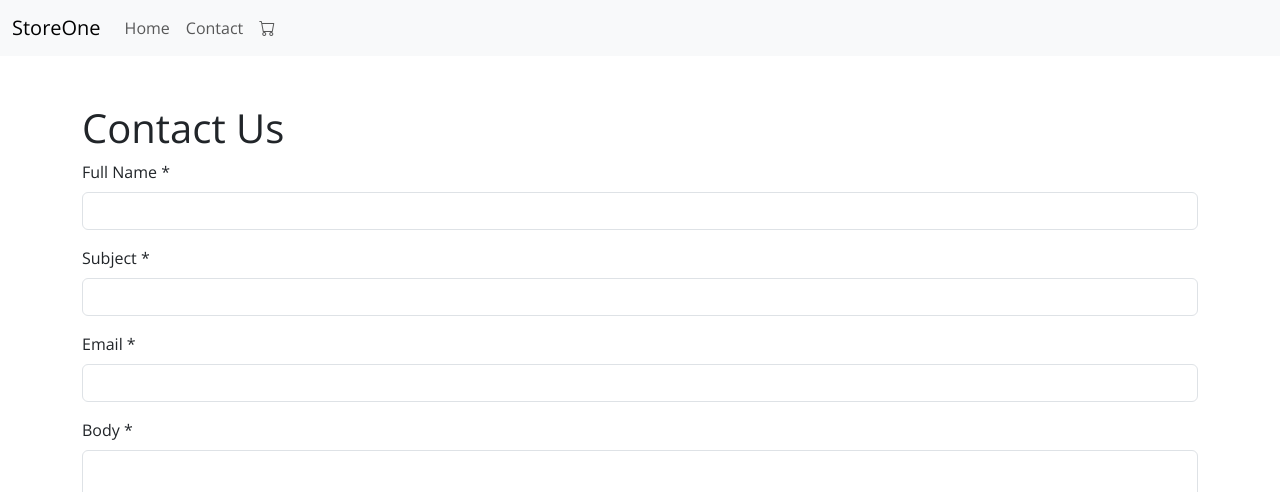
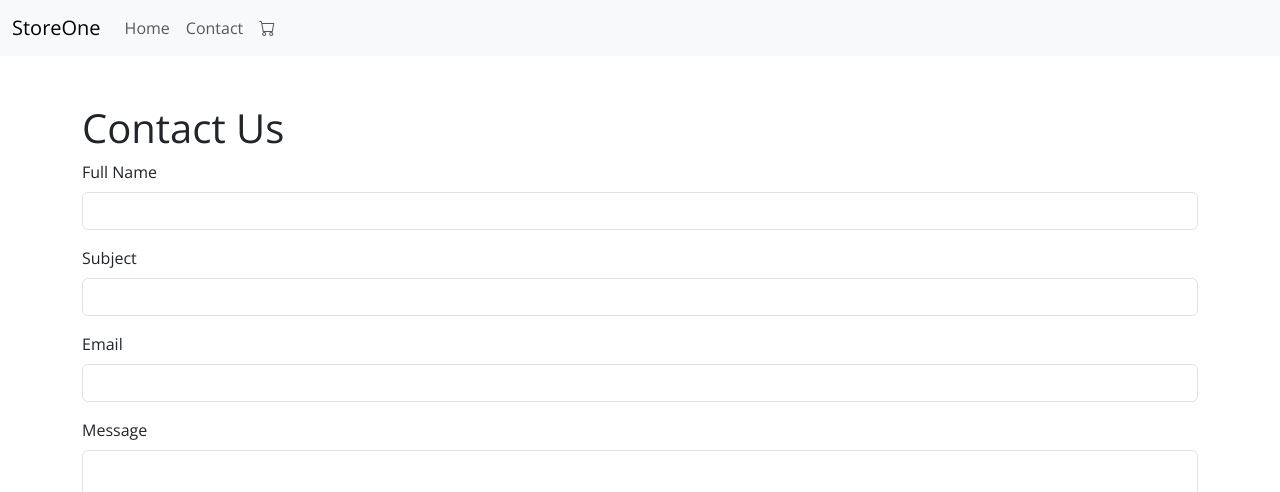
Before and after one commit to A-Kopstad/eCom, a React (Vite) app: page /contact in a window 1280 px wide. Shown: the top 492 px of the page. Built offline with nearby package versions, Linux system fonts and the light colour scheme.

Commit message:
formName change

```diff
--- a/src/pages/contactPage/ContactPage.tsx
+++ b/src/pages/contactPage/ContactPage.tsx
@@ -58,7 +58,7 @@ function Contact() {
         {/* Full Name Field */}
         <div className="mb-3">
           <label htmlFor="fullName" className="form-label">
-            Full Name *
+            Full Name
           </label>
           <input
             type="text"
@@ -74,7 +74,7 @@ function Contact() {
         {/* Subject Field */}
         <div className="mb-3">
           <label htmlFor="subject" className="form-label">
-            Subject *
+            Subject
           </label>
           <input
             type="text"
@@ -90,7 +90,7 @@ function Contact() {
         {/* Email Field */}
         <div className="mb-3">
           <label htmlFor="email" className="form-label">
-            Email *
+            Email
           </label>
           <input
             type="email"
@@ -103,10 +103,10 @@ function Contact() {
           )}
         </div>
 
-        {/* Body Field */}
+        {/* Message Field */}
         <div className="mb-3">
           <label htmlFor="body" className="form-label">
-            Body *
+            Message
           </label>
           <textarea
             id="body"
```
